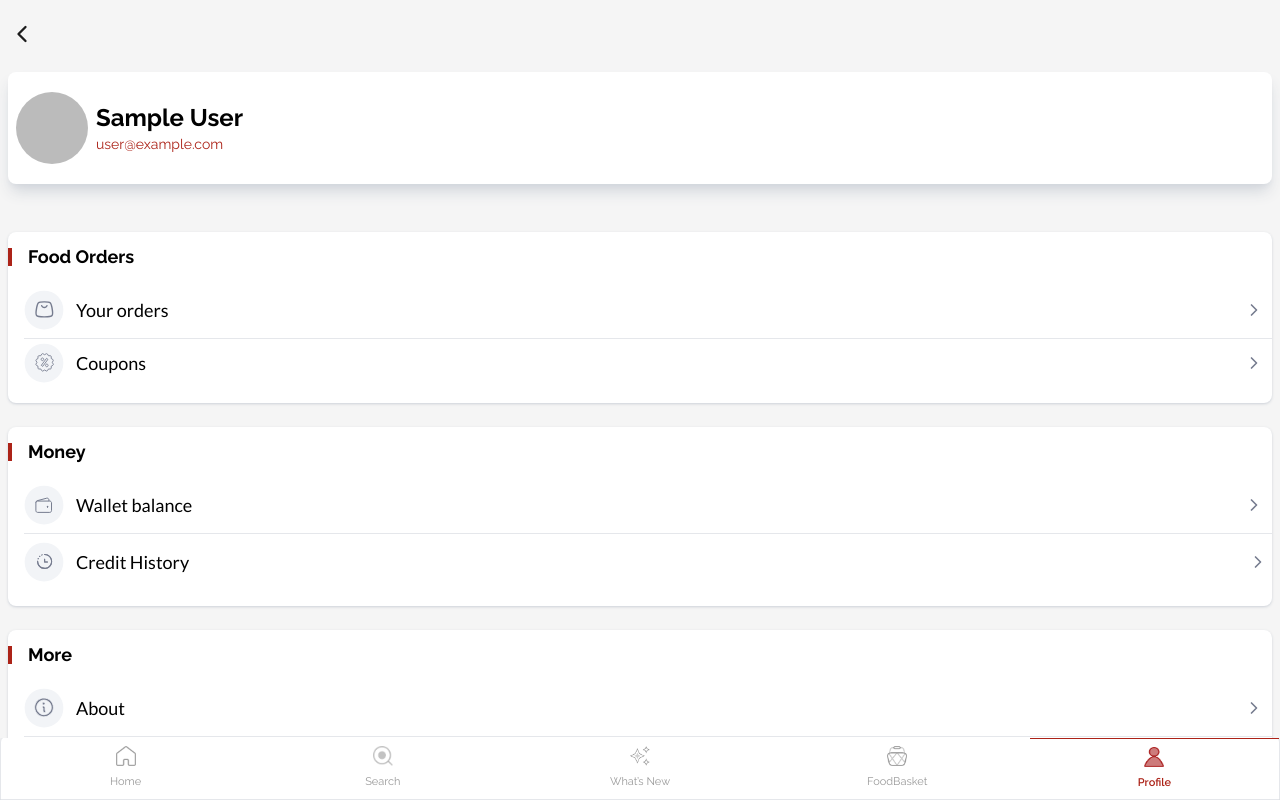
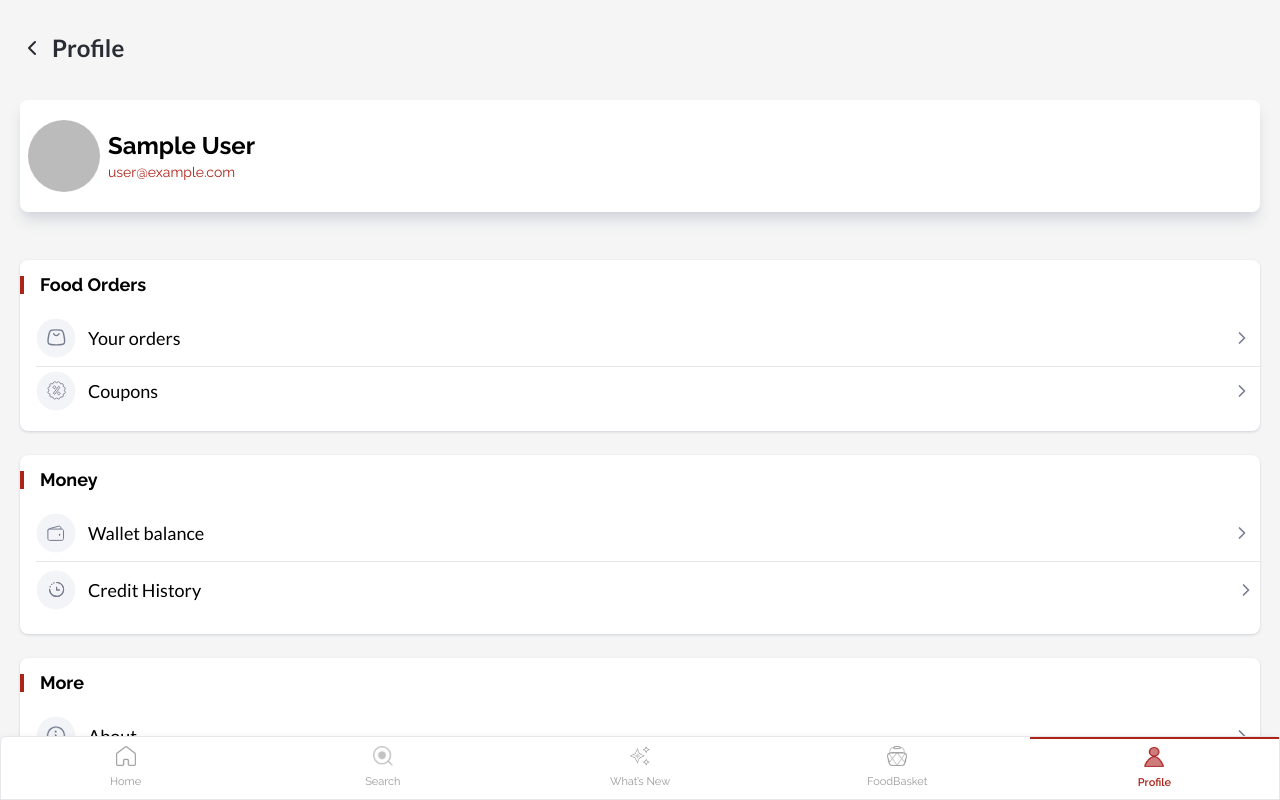
Before and after one commit to theDarkHorses/www.theloudkitchens.in, a Next.js app: page /profile in a window 1280 px wide. Built offline with nearby package versions, Linux system fonts and the light colour scheme; no server answers; sample sign-in values are in the browser's storage.

Commit message:
user select none and improved css

```diff
--- a/app/address/new/page.jsx
+++ b/app/address/new/page.jsx
@@ -7,6 +7,7 @@ import { ChevronLeft } from "lucide-react";
 import Link from "next/link";
 import { useRouter } from "next/navigation";
 import { useState } from "react";
+import toast from "react-hot-toast";
 import { v4 as uuid } from "uuid"
 
 const orderForOptions = ["Myself", "Someone Else", "Someone special"];
@@ -23,6 +24,7 @@ export default function page() {
 
   const handleSubmit = async (e) => {
     e.preventDefault()
+    toast.loading("Saving address...", { id: "address" })
     try {
       const userDocRef = doc(userCollectionRef, userId)
       const userAddressCollectionRef = collection(userDocRef, "addresses")
@@ -33,13 +35,12 @@ export default function page() {
       if (user.exists() && !user.get("selectedAddress")) {
         await setDoc(userDocRef, { selectedAddress: newAddress }, { merge: true })
       }
-
+      toast.success("Address saved successfully", { id: "address" })
     } catch (err) {
       console.log(err.message)
+      toast.error("Something went wrong", { id: "address" })
     }
     router.push("/address")
-    router.refresh()
-
   }
   return (
     <section className="h-[calc(100vh_-_64px)] no-scrollbar px-4 bg-[#F5F6FB] w-full overflow-hidden overflow-y-scroll py-8">
@@ -80,7 +81,7 @@ export default function page() {
           <p className="text-text text-sm">Save address as *</p>
           <div className="w-full flex mt-2 space-x-2 font-lato text-sm text-[#1C1C1C]">
             {locationOptions.map((label) => (
-              <div key={label} onClick={() => setLocation(label)} className={`flex space-x-1 text-sm items-center font-lato px-2 py-1 border rounded-lg text-[#1C1C1C] ${location == label ? "border-primary bg-[#AC23231A]" : "border-[#999]"}`}>
+              <div key={label} onClick={() => setLocation(label)} className={`flex space-x-1 text-sm items-center cursor-pointer font-lato px-2 py-1 border rounded-lg text-[#1C1C1C] ${location == label ? "border-primary bg-[#AC23231A]" : "border-[#999]"}`}>
                 {label}
               </div>
             ))}
--- a/app/address/page.jsx
+++ b/app/address/page.jsx
@@ -5,7 +5,6 @@ import {
   ChevronLeft,
   ChevronRight,
   Home,
-  LocateFixed,
   MoreHorizontal,
   Plus,
 } from "lucide-react";
--- a/app/cart/page.jsx
+++ b/app/cart/page.jsx
@@ -81,7 +81,7 @@ const page = () => {
 
   return (
     <>
-      <div className="bg-[#E0E1E7] relative ">
+      <div className="bg-[#E0E1E7] relative pb-60 ">
         <header className="bg-white rounded-b-2xl overflow-hidden sticky top-0 z-[9999] ">
           <div className="pt-10 pb-[2px] ">
             <Link href="/"
@@ -102,7 +102,7 @@ const page = () => {
           </div>
         </header>
 
-        <main className="bg-[#E0E1E7] min-h-screen  pt-10 pb-40 shadow-lg px-2">
+        <main className="bg-[#E0E1E7] min-h-screen  pt-10   px-2">
           <div className="bg-white rounded-lg shadow-lg shadow-gray-300 mx-2 overflow-hidden">
             <div className="flex items-center space-x-2 pl-5 py-4 border-[#BABABA] border-dashed border-b-[1px] ">
               <Image
--- a/app/components/AddressDialog.jsx
+++ b/app/components/AddressDialog.jsx
@@ -1,13 +1,17 @@
 "use client";
-import axios from "axios";
+import { useUser } from "@clerk/nextjs";
+import { deleteDoc, doc } from "firebase/firestore";
 import { useSearchParams, useRouter } from "next/navigation";
 import { useState, useEffect } from "react";
+import { DB } from "../firebaseConfig";
+import toast from "react-hot-toast";
 
 export default function AddressDialog() {
   const searchParams = useSearchParams();
   const router = useRouter();
   const id = searchParams.get("edit");
   const [open, setOpen] = useState(Boolean(id));
+  const { user } = useUser()
 
   const handleOpen = (val) => {
     if (!val) {
@@ -25,12 +29,15 @@ export default function AddressDialog() {
 
 
   const handleDelete = async () => {
+    toast.loading("Deleting address...", {id: "delete"})
     try {
-      await axios.delete(`http://localhost:3000/api/address?edit=${id}`)
+      await deleteDoc(doc(DB, "users", user.id, "addresses", id));
+      toast.success("Address deleted successfully", {id: "delete"})
       router.refresh()
       setOpen(false)
     } catch (err) {
       console.log(err.message)
+      toast.error("Something went wrong", {id: "delete"})
     }
   }
 
@@ -47,7 +54,7 @@ export default function AddressDialog() {
             Edit
           </button>
           <button
-            onClick={() => handleDelete(open)}
+            onClick={() => handleDelete()}
             className="text-[#FF3B2F] py-4 w-full rounded-t-none  font-lato text-lg text-center bg-[#f6f6f6]"
           >
             Delete
--- a/app/globals.css
+++ b/app/globals.css
@@ -1,6 +1,14 @@
 @tailwind base;
 @tailwind components;
 @tailwind utilities;
+
+* {
+  scroll-behavior: smooth;
+  user-select: none;
+  -webkit-tap-highlight-color: transparent;
+  -ms-overflow-style: none; /* Internet Explorer 10+ */
+  scrollbar-width: none; /* Firefox */
+}
 
 @layer utilities {
   @variants responsive {
@@ -22,7 +30,6 @@
   padding-top: 100px;
 }
 
-
-.cl-internal-b3fm6y{
+.cl-internal-b3fm6y {
   display: none;
 }
--- a/app/profile/page.jsx
+++ b/app/profile/page.jsx
@@ -8,12 +8,13 @@ export default async function page() {
   const user = await currentUser()
 
   return (
-    <section className="px-2  py-5  relative bg-[#F5F5F5] w-full no-scrollbar overflow-hidde overflow-y-scroll z-40">
-      <nav className="">
-        <Link href="/">
-          <ChevronLeft size={28} color="#1C1C1C" />
+    <section className="py-5 px-5 bg-[#F5F5F5] w-full no-scrollbar overflow-hidden overflow-y-scroll z-40 pb-20 ">
+      <div className="flex items-center py-3  ">
+        <Link href={"/cart"}>
+          <ChevronLeft size={24} className="text-[#292C35] cursor-pointer" />
         </Link>
-      </nav>
+        <h1 className="font-lato font-bold text-[#292C35] text-2xl ml-2">Profile</h1>
+      </div>
       <div className="bg-white shadow-lg shadow-gray-300  mt-6 mb-12 rounded-lg flex items-center py-5 px-2 space-x-2">
         <div className="">
           <Image
```
